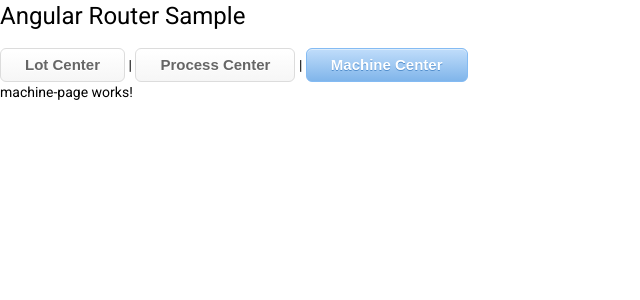
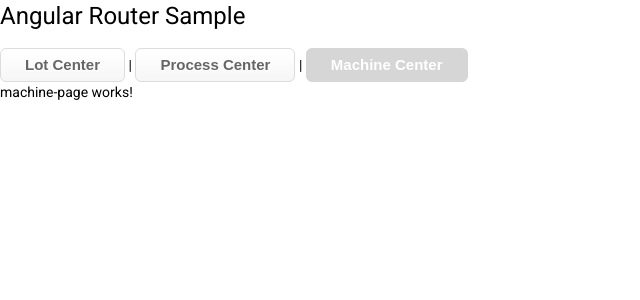
Before and after one commit to StephBelAir/ERP, an Angular app in the folder erp_front/erpFront/: page /machine-page in a window 1280 px wide. Shown: the top 300 px of the page, without its empty margins (0-640 px from the left). Built offline with nearby package versions, Linux system fonts and the light colour scheme.

Commit message:
add style on nav

```diff
--- a/erp_front/erpFront/src/app/app.component.scss
+++ b/erp_front/erpFront/src/app/app.component.scss
@@ -15,9 +15,9 @@
   outline: 0;
 }
 .activebutton {
-  box-shadow: inset 0 1px 0 0 #dcecfb;
-  background: #bddbfa linear-gradient(to bottom, #bddbfa 5%, #80b5ea 100%);
-  border: 1px solid #84bbf3;
+  box-shadow: inset 0 1px 0 0 #d6d6d6;
+  background: #d6d6d6 linear-gradient(to bottom, #d6d6d6 15%, #d6d6d6 91%);
+  border: 1px solid #d6d6d6;
   color: #ffffff;
-  text-shadow: 0 1px 0 #528ecc;
+  text-shadow: 0 1px 0 #d6d6d6;
 }
```
